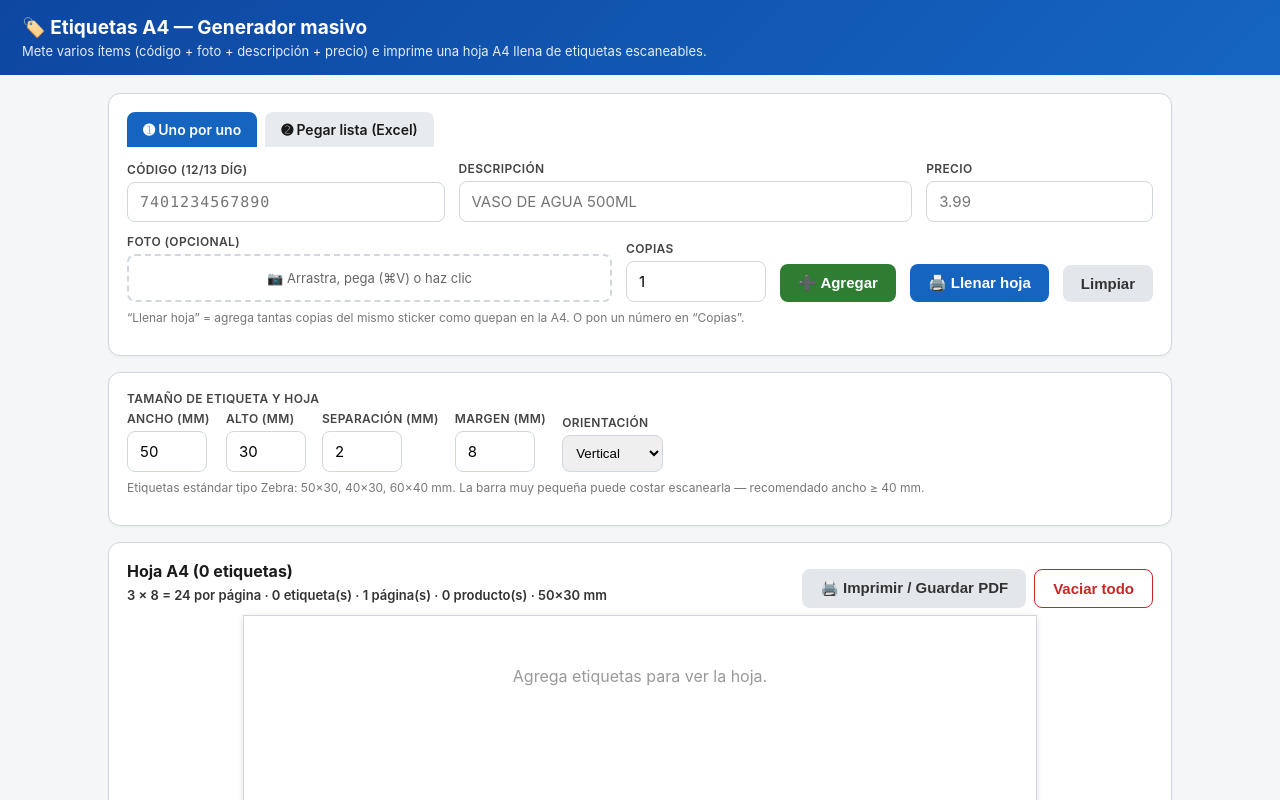
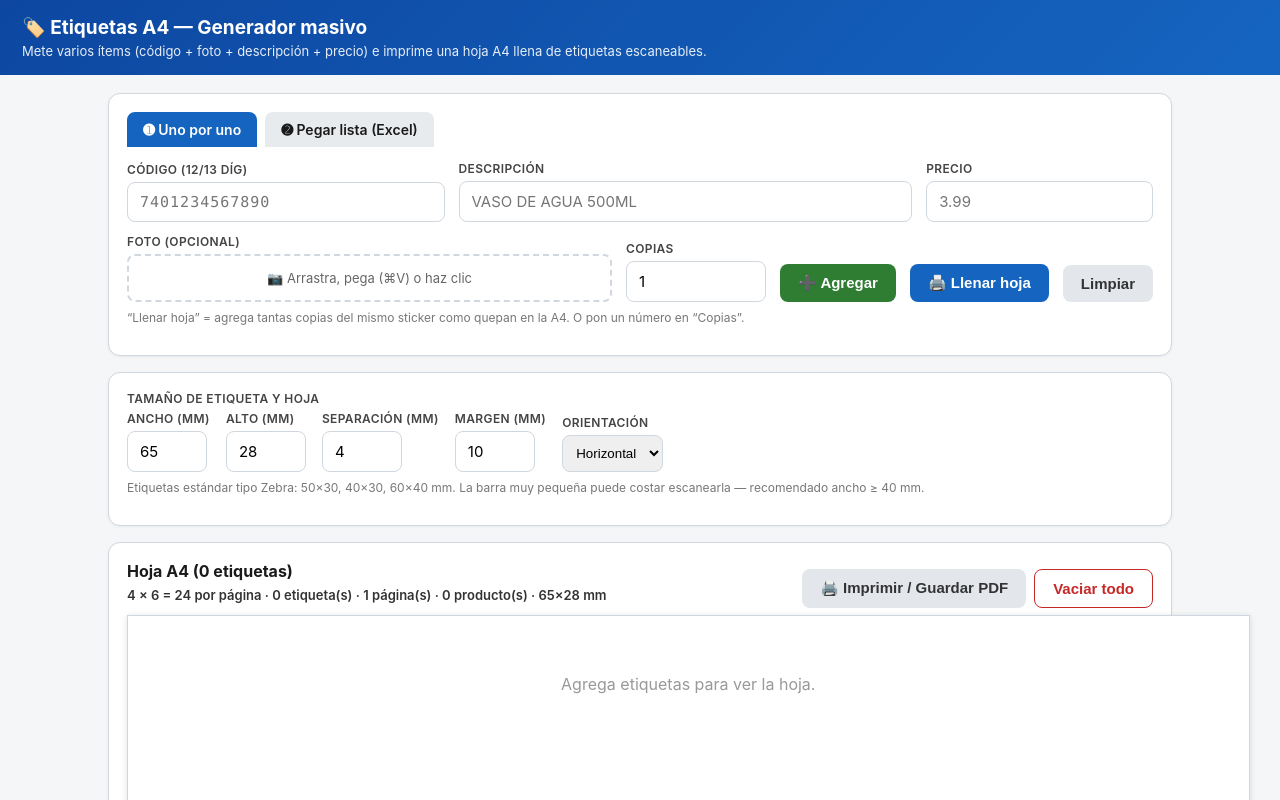
Before and after one commit to Eyal2208Keren1506/etiquetas-a4, a plain HTML site: page index.html in a window 1280 px wide. Shown: the top 800 px of the page. Drawn offline with Linux system fonts and the light colour scheme.

Commit message:
Defaults: 65x28mm, sep 4, margen 10, horizontal

```diff
--- a/index.html
+++ b/index.html
@@ -114,13 +114,13 @@
   <div class="panel no-print">
     <label class="lbl">Tamaño de etiqueta y hoja</label>
     <div class="ctrls">
-      <div class="campo"><label class="lbl">Ancho (mm)</label><input type="number" id="lw" value="50" min="20" max="200" onchange="render()"></div>
-      <div class="campo"><label class="lbl">Alto (mm)</label><input type="number" id="lh" value="30" min="15" max="200" onchange="render()"></div>
-      <div class="campo"><label class="lbl">Separación (mm)</label><input type="number" id="gap" value="2" min="0" max="20" step="0.5" onchange="render()"></div>
-      <div class="campo"><label class="lbl">Margen (mm)</label><input type="number" id="margin" value="8" min="0" max="25" step="0.5" onchange="render()"></div>
+      <div class="campo"><label class="lbl">Ancho (mm)</label><input type="number" id="lw" value="65" min="20" max="200" onchange="render()"></div>
+      <div class="campo"><label class="lbl">Alto (mm)</label><input type="number" id="lh" value="28" min="15" max="200" onchange="render()"></div>
+      <div class="campo"><label class="lbl">Separación (mm)</label><input type="number" id="gap" value="4" min="0" max="20" step="0.5" onchange="render()"></div>
+      <div class="campo"><label class="lbl">Margen (mm)</label><input type="number" id="margin" value="10" min="0" max="25" step="0.5" onchange="render()"></div>
       <div class="campo"><label class="lbl">Orientación</label>
         <select id="orient" onchange="render()" style="padding:9px;border:1.5px solid var(--bd);border-radius:8px">
-          <option value="portrait">Vertical</option><option value="landscape">Horizontal</option>
+          <option value="portrait">Vertical</option><option value="landscape" selected>Horizontal</option>
         </select></div>
     </div>
     <p class="hint">Etiquetas estándar tipo Zebra: 50×30, 40×30, 60×40 mm. La barra muy pequeña puede costar escanearla — recomendado ancho ≥ 40 mm.</p>
```
